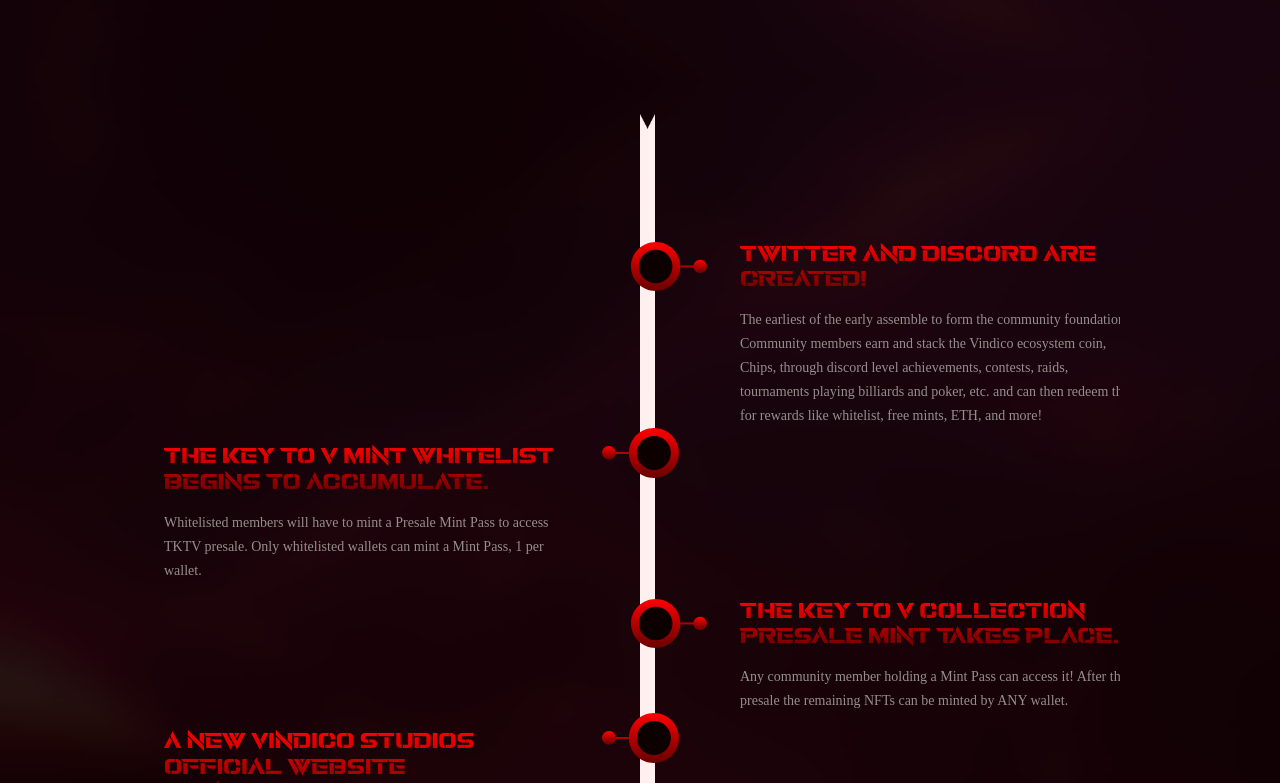
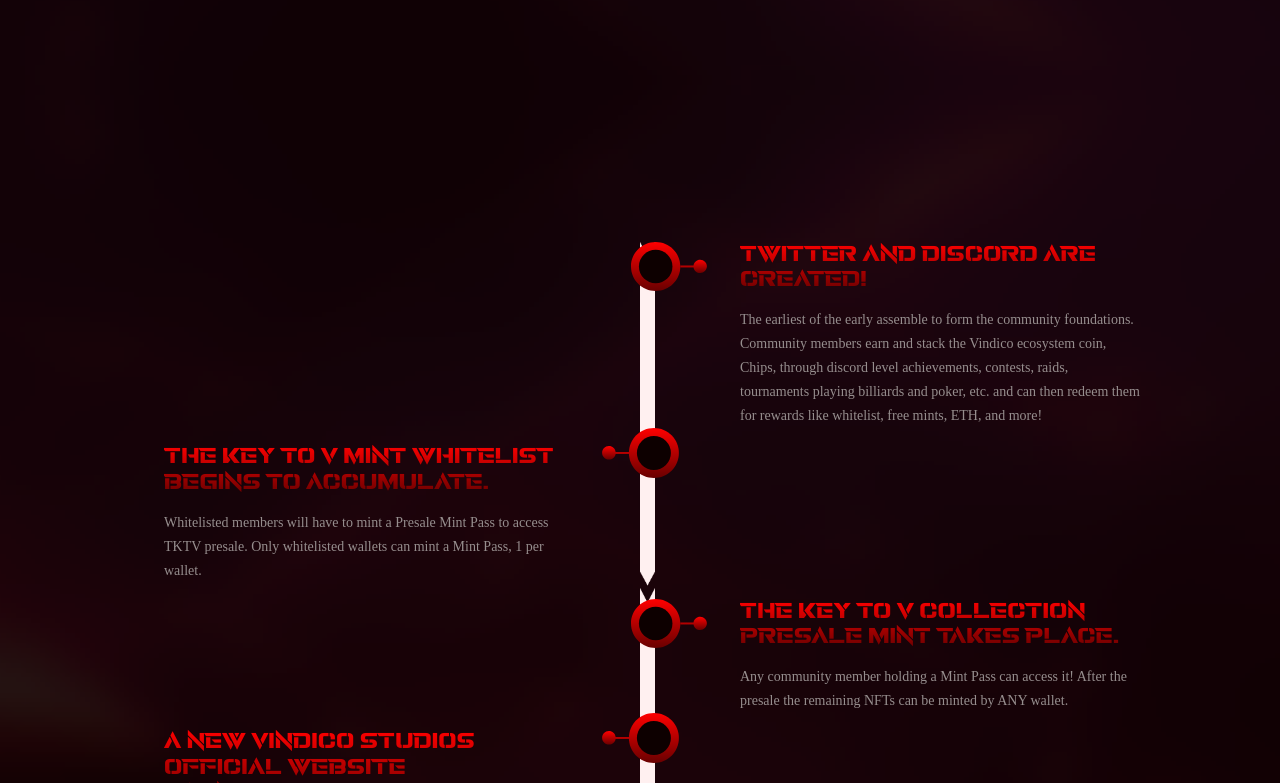
Before and after one commit to coderrabbi/vindico-studios, a React (Create React App) app: page / in a window 1280 px wide. Shown: the part 3917-4700 px from the top of the page. Built offline with nearby package versions, Linux system fonts and the light colour scheme.

Commit message:
problem fixed

```diff
--- a/src/Components/RoadMap.js
+++ b/src/Components/RoadMap.js
@@ -34,7 +34,7 @@
 
         <div className=" text-white mt-[100px] ">
           <div className=" w-full h-full">
-            <div className="relative wrap overflow-hidden  h-full">
+            <div className="relative wrap   h-full">
               <div className=" border-yellow-555  absolute left-[50%]    ">
                 <img
                   className="md:w-[15px] w-[10px] sm:h-full h-[1900px]"
```
